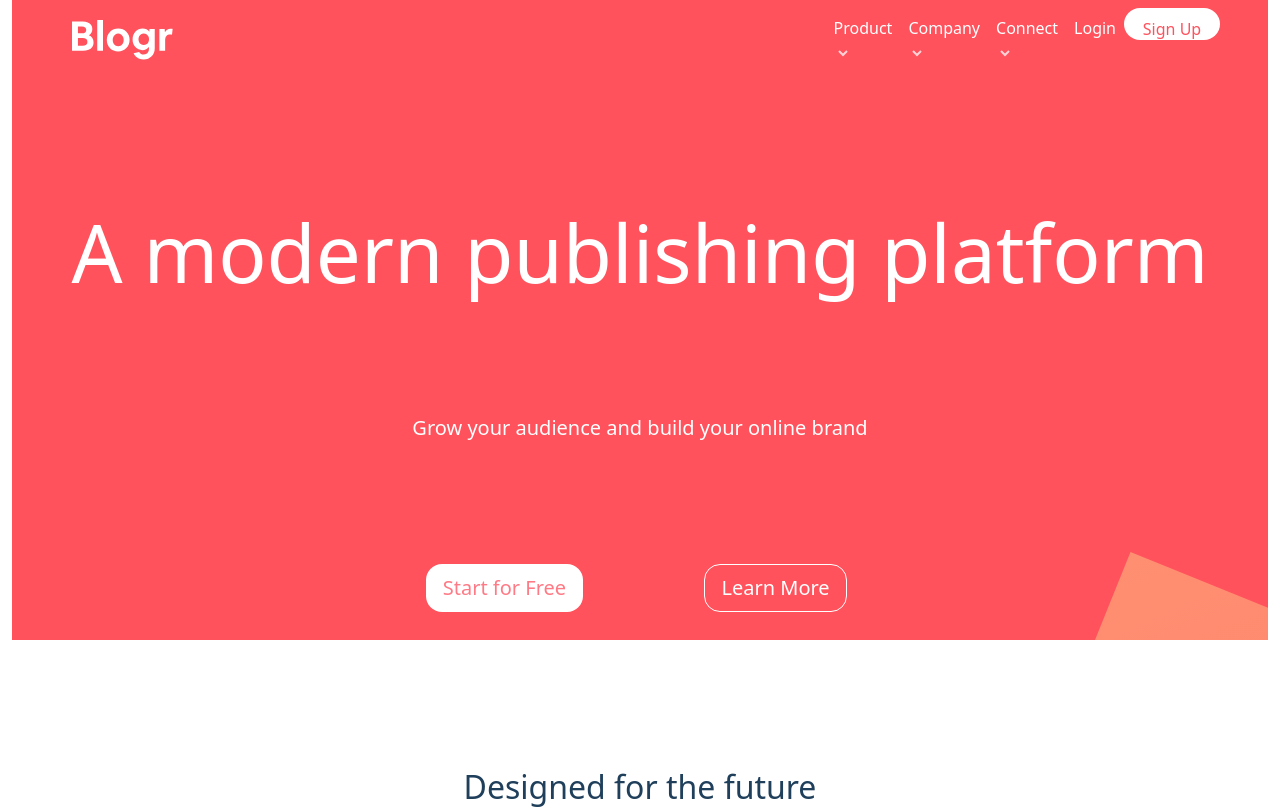
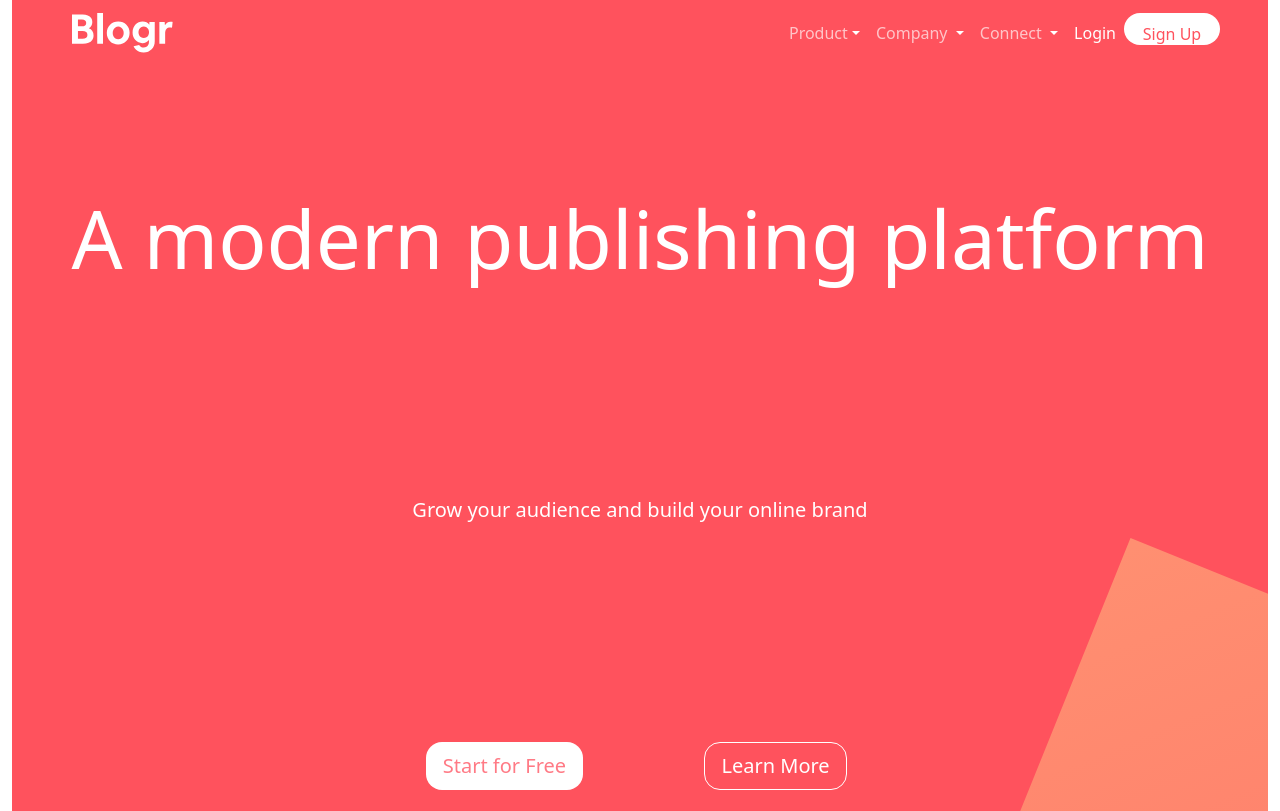
Before and after one commit to Abiala705/Blogr-Landing-page, a website: page index.html in a window 1280 px wide. Shown: the top 811 px of the page. Drawn offline with nearby package versions, Linux system fonts and the light colour scheme.

Commit message:
Worked on the dropdown navigation

```diff
--- a/css/style.css
+++ b/css/style.css
@@ -4,7 +4,7 @@ body {
 
 #intro {
   background-color: hsl(356, 100%, 66%);
-  height: 70vh;
+  height: 100vh;
   display: flex;
   justify-content: center;
   align-content: center;
@@ -15,6 +15,29 @@ nav {
   background-color: hsl(356, 100%, 66%);
 }
 
+.nav-bar-sm {
+  background-color: white;
+  height: 100vh;
+}
+
+span {
+  color: hsla(0, 0%, 100%, 0.664);
+}
+span:hover {
+  color: hsl(0, 0%, 100%);
+  text-decoration: underline;
+}
+
+.drp {
+  color: hsl(237, 17%, 21%);
+}
+
+.drp:hover {
+  color: hsl(240, 10%, 16%);
+  background-color: white;
+  font-weight: 500;
+  transition: all 0.5s;
+}
 .nav-link {
   color: hsl(0, 0%, 100%);
 }
@@ -83,7 +106,7 @@ nav {
   background-repeat: no-repeat;
   border-top-right-radius: 200px;
   height: 100%;
-  border-bottom-left-radius: 200px;
+  border-bottom-left-radius: 100px;
 }
 
 .company-text,
--- a/index.html
+++ b/index.html
@@ -58,33 +58,58 @@
         class="collapse navbar-collapse align-items-left ms-auto-lg"
         id="main-nav"
       >
-        <ul class="navbar-nav d-flex me-5">
-          <li class="nav-item">
-            <a href="#product" class="nav-link">
-              <span>Product</span
-              ><img
-                src="/images/icon-arrow-light.svg"
-                alt="arrow-light"
-                class="ms-1"
-            /></a>
+        <ul class="navbar-nav d-flex me-5 g-3">
+          <li class="nav-item dropdown">
+            <a
+              href="#product"
+              class="nav-link dropdown-toggle"
+              id="navbarDropdown"
+              role="button"
+              data-bs-toggle="dropdown"
+              aria-expanded="false"
+            >
+              <span>Product</span></a
+            >
+            <ul class="dropdown-menu" aria-labelledby="navbarDropdown">
+              <li><a class="dropdown-item drp" href="#">Overview</a></li>
+              <li><a class="dropdown-item drp" href="#">Pricing</a></li>
+              <li><a class="dropdown-item drp" href="#">Marketplace</a></li>
+              <li><a class="dropdown-item drp" href="#">Features</a></li>
+              <li><a class="dropdown-item drp" href="#">Integrations</a></li>
+            </ul>
           </li>
-          <li class="nav-item">
-            <a href="#company" class="nav-link"
+          <li class="nav-item dropdown">
+            <a
+              href="#company"
+              class="nav-link dropdown-toggle"
+              id="navbarDropdown"
+              role="button"
+              data-bs-toggle="dropdown"
+              aria-expanded="false"
               ><span>Company</span>
-              <img
-                src="/images/icon-arrow-light.svg"
-                alt="arrow-light"
-                class="ms-1"
-            /></a>
+            </a>
+            <ul class="dropdown-menu" aria-labelledby="navbarDropdown">
+              <li><a class="dropdown-item drp" href="#">About</a></li>
+              <li><a class="dropdown-item drp" href="#">Team</a></li>
+              <li><a class="dropdown-item drp" href="#">Blog</a></li>
+              <li><a class="dropdown-item drp" href="#">Careers</a></li>
+            </ul>
           </li>
-          <li class="nav-item">
-            <a href="#connect" class="nav-link"
+          <li class="nav-item dropdown">
+            <a
+              href="#connect"
+              class="nav-link dropdown-toggle"
+              id="navbarDropdown"
+              role="button"
+              data-bs-toggle="dropdown"
+              aria-expanded="false"
               ><span>Connect</span>
-              <img
-                src="/images/icon-arrow-light.svg"
-                alt="arrow-light"
-                class="ms-1"
-            /></a>
+            </a>
+            <ul class="dropdown-menu" aria-labelledby="navbarDropdown">
+              <li><a class="dropdown-item drp" href="#">Contact</a></li>
+              <li><a class="dropdown-item drp" href="#">Newsletter</a></li>
+              <li><a class="dropdown-item drp" href="#">LinkedIn</a></li>
+            </ul>
           </li>
           <li class="nav-item"><a href="#login" class="nav-link">Login</a></li>
           <li class="nav-item">
@@ -99,7 +124,7 @@
       <div
         class="text-center row d-flex align-items-center justify-content-center"
       >
-        <h1 class="display-1 py-5 mt-5 px-3 company--header">
+        <h1 class="display-1 py-5 px-3 company--header">
           A modern publishing platform
         </h1>
         <p class="lead px-5">Grow your audience and build your online brand</p>
```
